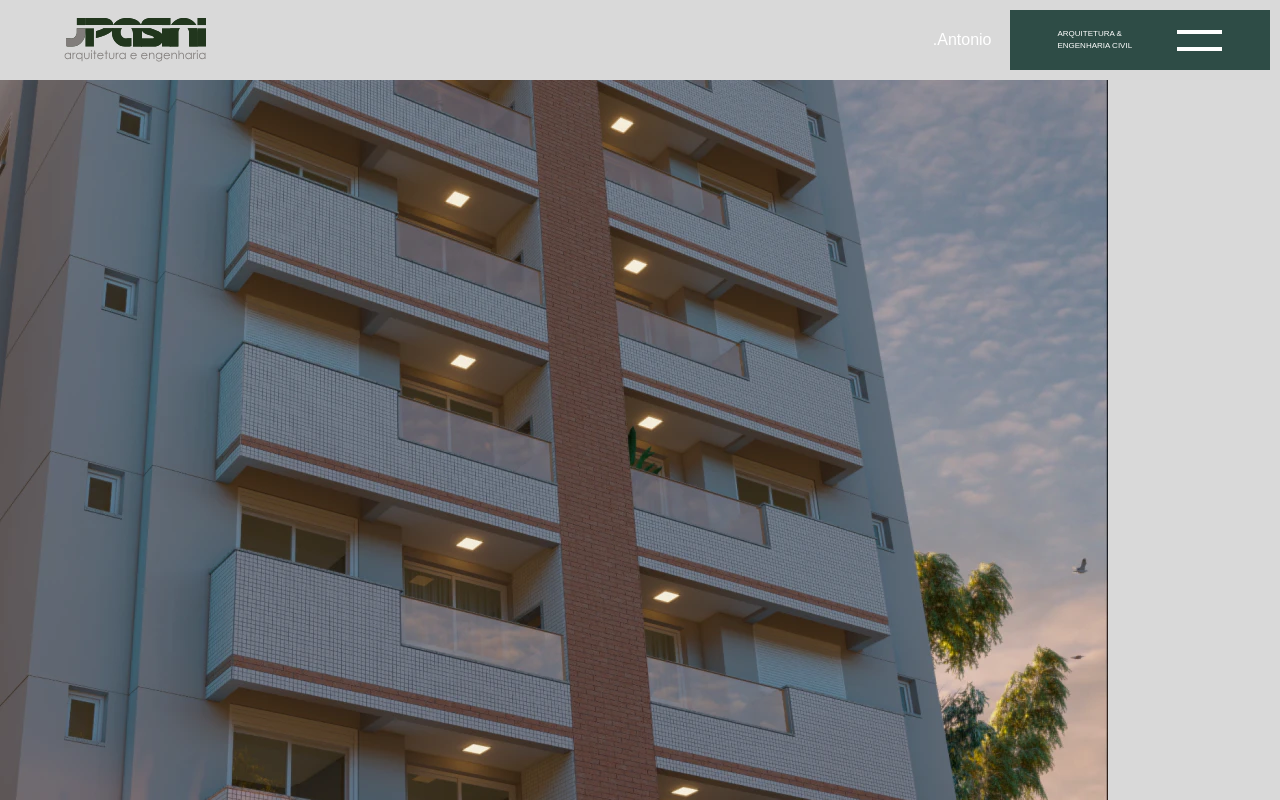
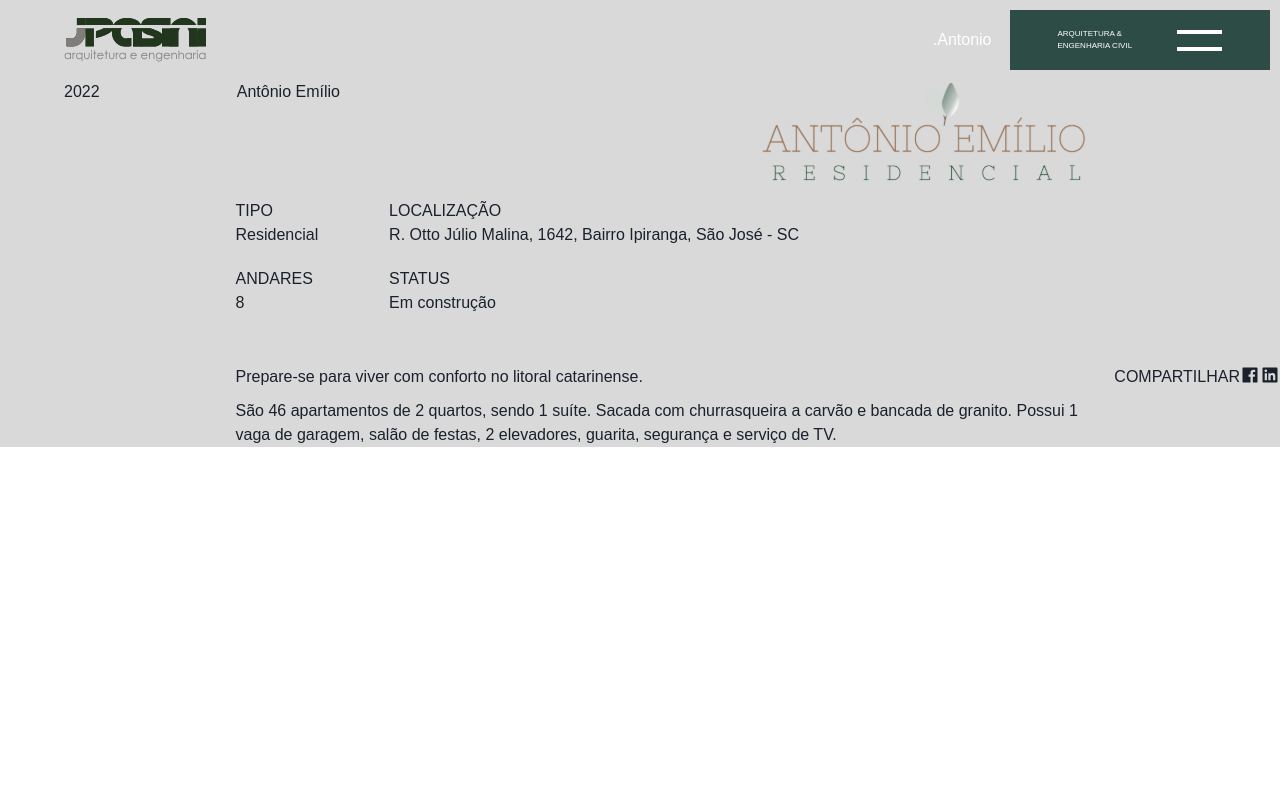
Before and after one commit to fabiomantelli/jpasini, a Next.js app: page /empreendimentos/antonio-emilio in a window 1280 px wide. Shown: the top 800 px of the page. Built offline with nearby package versions, Linux system fonts and the light colour scheme.

Commit message:
feat: added main text to Antonio Emilio Page

```diff
--- a/src/pages/empreendimentos/[slug].tsx
+++ b/src/pages/empreendimentos/[slug].tsx
@@ -1,4 +1,4 @@
-import { Box, Text } from "@chakra-ui/react"
+import { Box, Flex, Text } from "@chakra-ui/react"
 import { useRouter } from "next/router";
 import { GetStaticProps } from "next";
 import Header from "../../components/Header"
@@ -18,19 +18,85 @@ interface EnterpriseProps {
 }
 
 import { enterprisesData } from "../../data/enterprises"
+import { RiFacebookBoxFill, RiLinkedinBoxFill } from "react-icons/ri";
 
 function Empreendimentos({ enterprise }: EnterpriseProps) {
   return (
     <Box
       margin="0 auto"
       backgroundColor="#D9D9D9"
+
     >
       <Header
         logoColor="green"
         colorMenu={enterprise[0].colorMenu}
       />
       <Menu logoColor={enterprise[0].logoColor} />
-      <img src={`..${enterprise[0].url}`} />
+
+      <Box>
+        <Flex padding='0 5vw' w="100vw">
+          <Box w='15%'>
+            <Text>2022</Text>
+          </Box>
+          <Box w='45%'>
+            <Text>Antônio Emílio</Text>
+          </Box>
+          <Box w='40%'>
+            <img src={'../assets/antonioemilio/antonio-emilio-logo.svg'} alt="Antônio Emílio" />
+          </Box>
+        </Flex>
+
+        <Flex>
+          <Box paddingLeft="18.4%">
+            <Flex>
+              <Box width='12vw'>
+                <Text>TIPO</Text>
+                <Text>Residencial</Text>
+              </Box>
+              <Box>
+                <Text>LOCALIZAÇÃO</Text>
+                <Text>R. Otto Júlio Malina, 1642, Bairro Ipiranga, São José - SC</Text>
+              </Box>
+            </Flex>
+          </Box>
+          <Box></Box>
+        </Flex>
+
+        <Flex paddingTop="20px">
+          <Box paddingLeft="18.4%">
+            <Flex>
+              <Box width='12vw'>
+                <Text>ANDARES</Text>
+                <Text>8</Text>
+              </Box>
+              <Box>
+                <Text>STATUS</Text>
+                <Text>Em construção</Text>
+              </Box>
+            </Flex>
+          </Box>
+        </Flex>
+
+        <Flex paddingTop="50px">
+          <Box paddingLeft="18.4%">
+            <Box>
+              <Box>
+                <Text>Prepare-se para viver com conforto no litoral catarinense.</Text>
+              </Box>
+              <Box paddingTop="10px">
+                <Text as="p">São 46 apartamentos de 2 quartos, sendo 1 suíte. Sacada com churrasqueira a carvão e bancada de granito. Possui 1 vaga de garagem, salão de festas, 2 elevadores, guarita, segurança e serviço de TV.</Text>
+              </Box>
+            </Box>
+          </Box>
+          <Box>
+            <Flex>
+              <Text>COMPARTILHAR</Text>
+              <RiFacebookBoxFill size={20} />
+              <RiLinkedinBoxFill size={20} />
+            </Flex>
+          </Box>
+        </Flex>
+      </Box>
     </Box>
   )
 }
```
Also changed, not shown: public/assets/antonioemilio/antonio-emilio-logo.svg (added).
